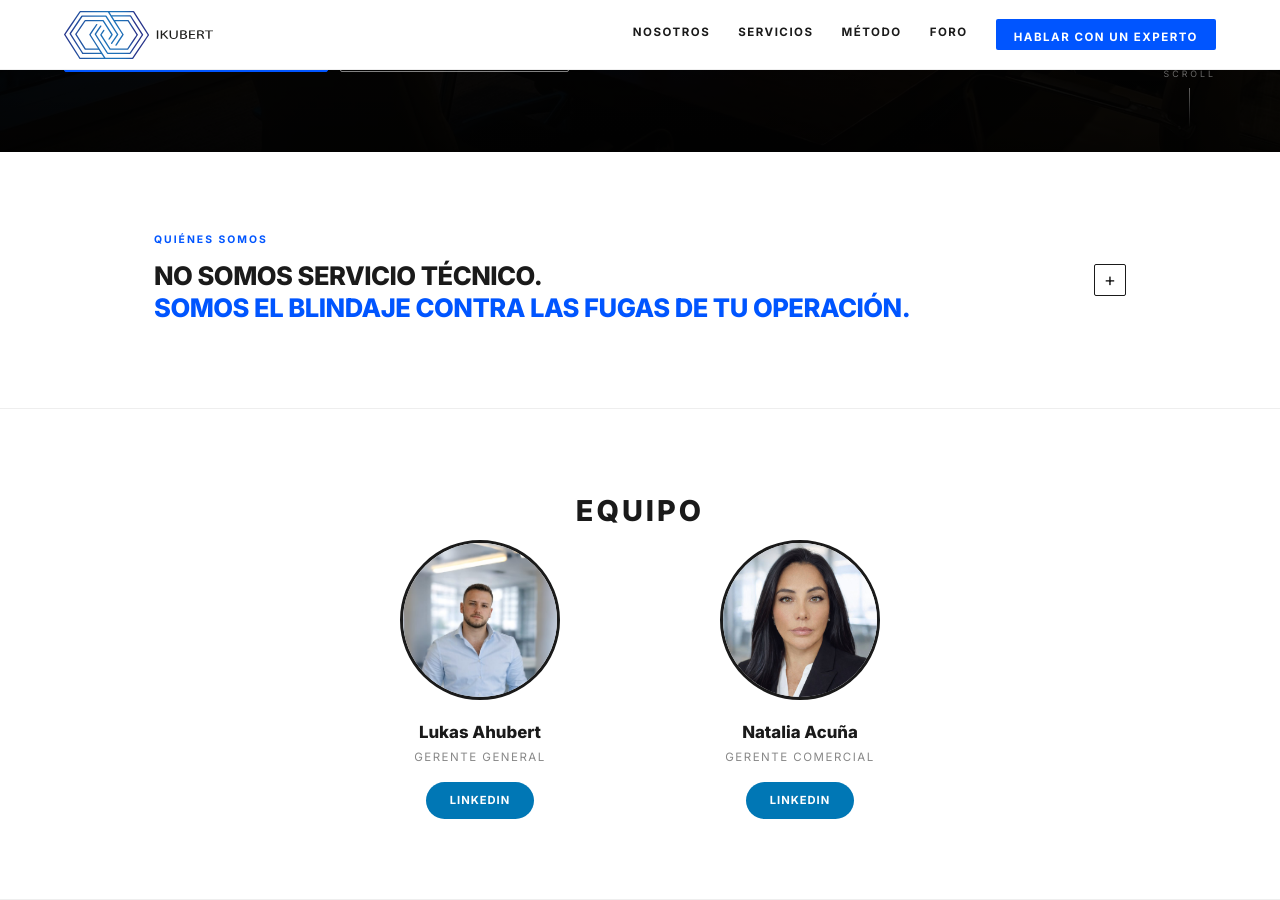
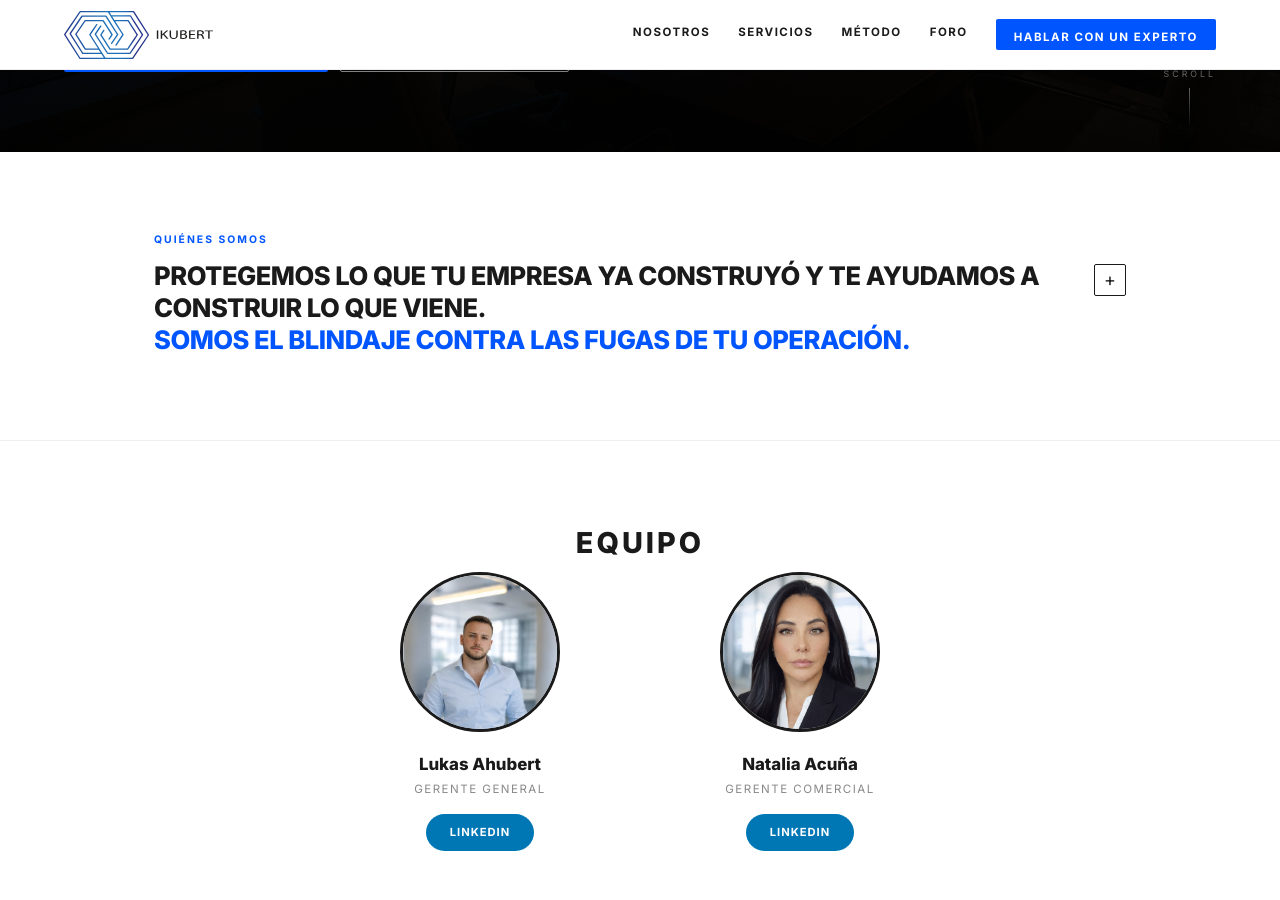
Before and after one commit to IKUBERT/ikubert.github.io, a Jekyll site: the page built from index.html, in a window 1280 px wide and 900 px high, scrolled down 748 px. Built offline with Jekyll 4.4.1, drawn with Linux system fonts in a browser that asks for light colours.

Commit message:
Nuevo título Quiénes somos y corrección

```diff
--- a/index.html
+++ b/index.html
@@ -27,13 +27,13 @@ preload_img: /src/oficina-home-ikubert.webp
     <span class="label-tag">Quiénes somos</span>
     <div class="nosotros-trigger" id="nosotros-trigger" onclick="toggleNosotros()" role="button" tabindex="0" aria-expanded="false" aria-controls="nosotros-body">
       <div class="accordion-toggle-row">
-        <p class="about-statement">No somos servicio técnico.<br><span>Somos el blindaje contra las fugas de tu operación.</span></p>
+        <p class="about-statement">Protegemos lo que tu empresa ya construyó y te ayudamos a construir lo que viene.<br><span>Somos el blindaje contra las fugas de tu operación.</span></p>
         <span class="acc-btn" id="nosotros-arrow">+</span>
       </div>
     </div>
 
     <div class="nosotros-body" id="nosotros-body">
-      <p class="about-lead">En IKUBERT, redefinimos la consultoría corporativa mediante una visión 360° con diciplinas que integran la precisión de la Ingeniería Civil Industrial, el blindaje técnico de la Ingeniería en Ciberseguridad y la agilidad estratégica de la Ingeniería en Administración de Empresas.</p>
+      <p class="about-lead">En IKUBERT, redefinimos la consultoría corporativa mediante una visión 360° con disciplinas que integran la precisión de la Ingeniería Civil Industrial, el blindaje técnico de la Ingeniería en Ciberseguridad y la agilidad estratégica de la Ingeniería en Administración de Empresas.</p>
 
       <div class="pillars">
         <div class="pillar" id="pillar-0">
```
Also changed, not shown: other parts of index.html (+1 -1 lines).
